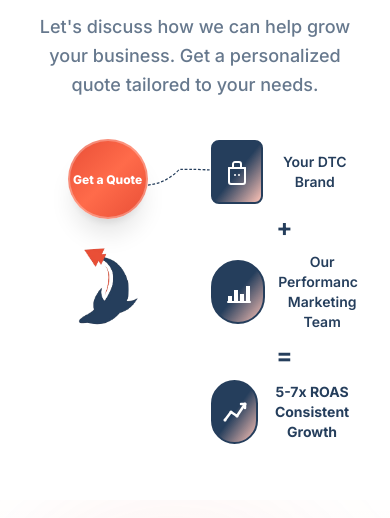
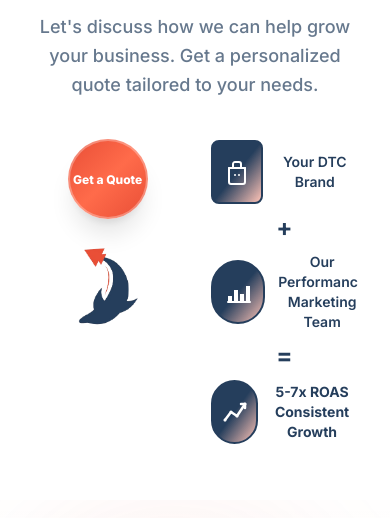
Before and after one commit to tamoor008/ADVERTIO, a Next.js app: page / in a window 390 px wide. Shown: the part 5400-5918 px from the top of the page. Built offline with nearby package versions, Linux system fonts and the light colour scheme.

Commit message:
Fix: Remove mobile path from GetAQuoteSection and fix CSS import error
- Removed mobile path SVG from GetAQuoteSection for cleaner mobile view
- Fixed duplicate CSS import in Home.jsx that was causing build errors
- Updated .gitignore to exclude .next build folder

```diff
--- a/src/components/sections/GetAQuoteSection.jsx
+++ b/src/components/sections/GetAQuoteSection.jsx
@@ -197,50 +197,6 @@ const GetAQuoteSection = () => {
             />
           </motion.svg>
 
-          {/* Mobile: Curved Arrow from Performance Marketing Card to Get Quote Button */}
-          <motion.svg
-            className="md:hidden absolute z-5 pointer-events-none"
-            style={{
-              left: '0',
-              top: '0',
-              width: '100%',
-              height: '100%',
-              overflow: 'visible',
-            }}
-            initial={{ opacity: 0 }}
-            animate={isInView ? { opacity: 1 } : { opacity: 0 }}
-            transition={{ duration: 0.8, delay: 0.8 }}
-            viewBox="0 0 1000 800"
-            preserveAspectRatio="none"
-          >
-            <defs>
-              <marker
-                id="arrowhead-mobile"
-                markerWidth="22"
-                markerHeight="22"
-                refX="18"
-                refY="6.5"
-                orient="auto"
-                markerUnits="userSpaceOnUse"
-              >
-                <polygon
-                  points="0 0, 22 6.5, 0 13"
-                  fill="#253E5C"
-                />
-              </marker>
-            </defs>
-            {mobilePathData && (
-              <path
-                d={mobilePathData}
-                stroke="#253E5C"
-                strokeWidth="3"
-                strokeDasharray="8,5"
-                fill="none"
-                markerEnd="url(#arrowhead-mobile)"
-                opacity="1"
-              />
-            )}
-          </motion.svg>
 
           {/* Left Side: Dolphin and Ball Button */}
           <motion.div
--- a/src/pages/Home.jsx
+++ b/src/pages/Home.jsx
@@ -1,5 +1,4 @@
 import { useState, Suspense, lazy } from 'react';
-import '../components/sections/sectionStyles.css';
 
 // Eagerly loaded components (above the fold)
 import HeroSection from '../components/sections/HeroSection';
```
Also changed, not shown: 1 other file (tests, documents, lock files or other folders).
